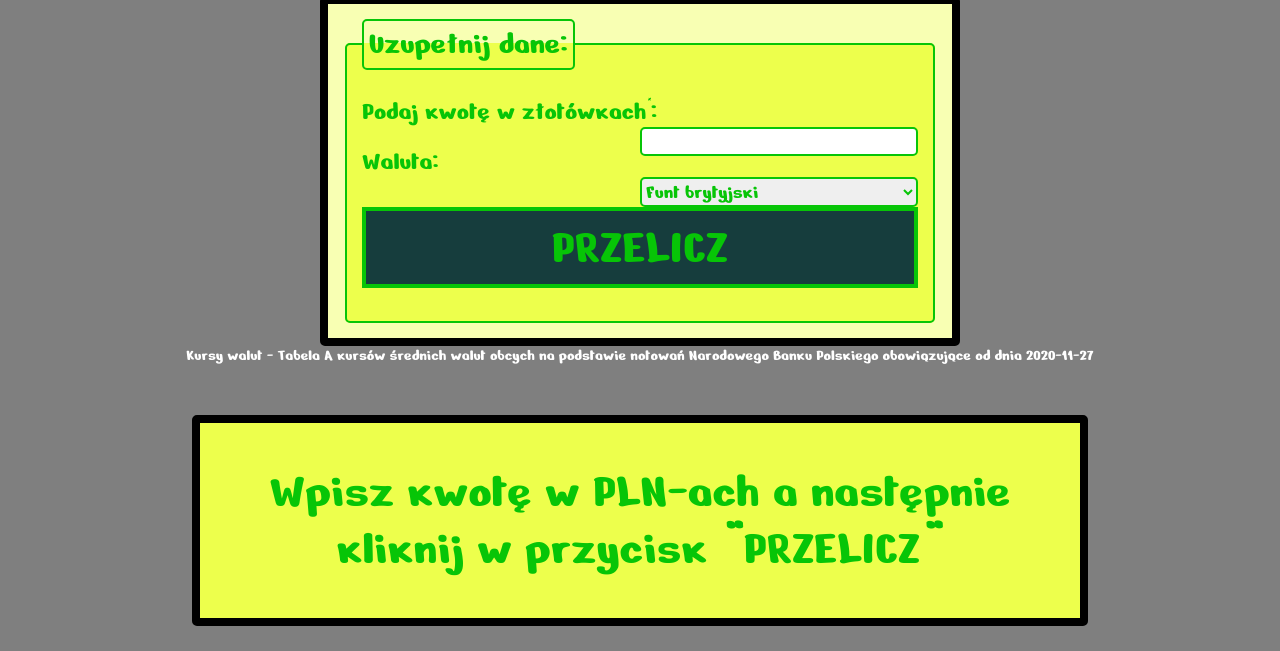
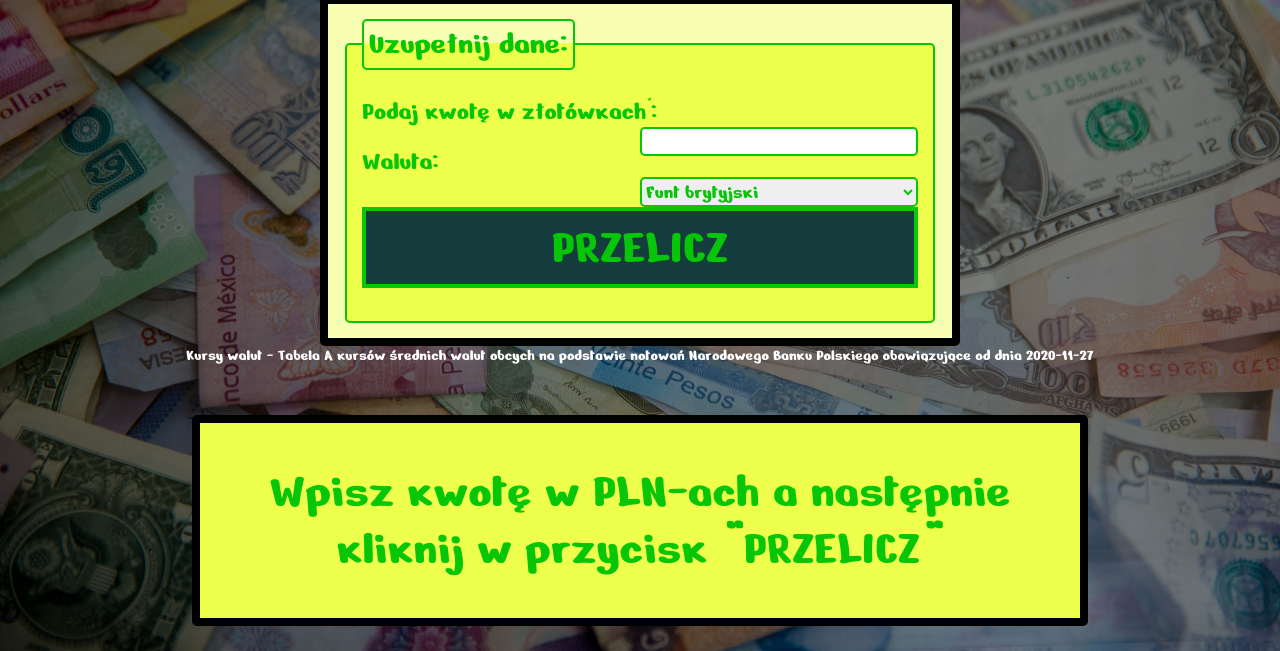
Before and after one commit to sebastianjuszczynski/Currency-calculator, a plain HTML site: page index.html in a window 1280 px wide. Shown: the part 149-800 px from the top of the page. Drawn offline with nearby package versions, Linux system fonts and the light colour scheme; the site is published under a folder, as on GitHub Pages, so addresses that start at the root find nothing.

Commit message:
path for background image changed

```diff
--- a/css/body.css
+++ b/css/body.css
@@ -1,7 +1,7 @@
 .body {
     height: 100vh;
     width: 100%;
-    background-image: url("/img/money.jpg");
+    background-image: url("../img/money.jpg");
     background-position: center;
     background-size: cover;
     background-repeat: no-repeat;
```
